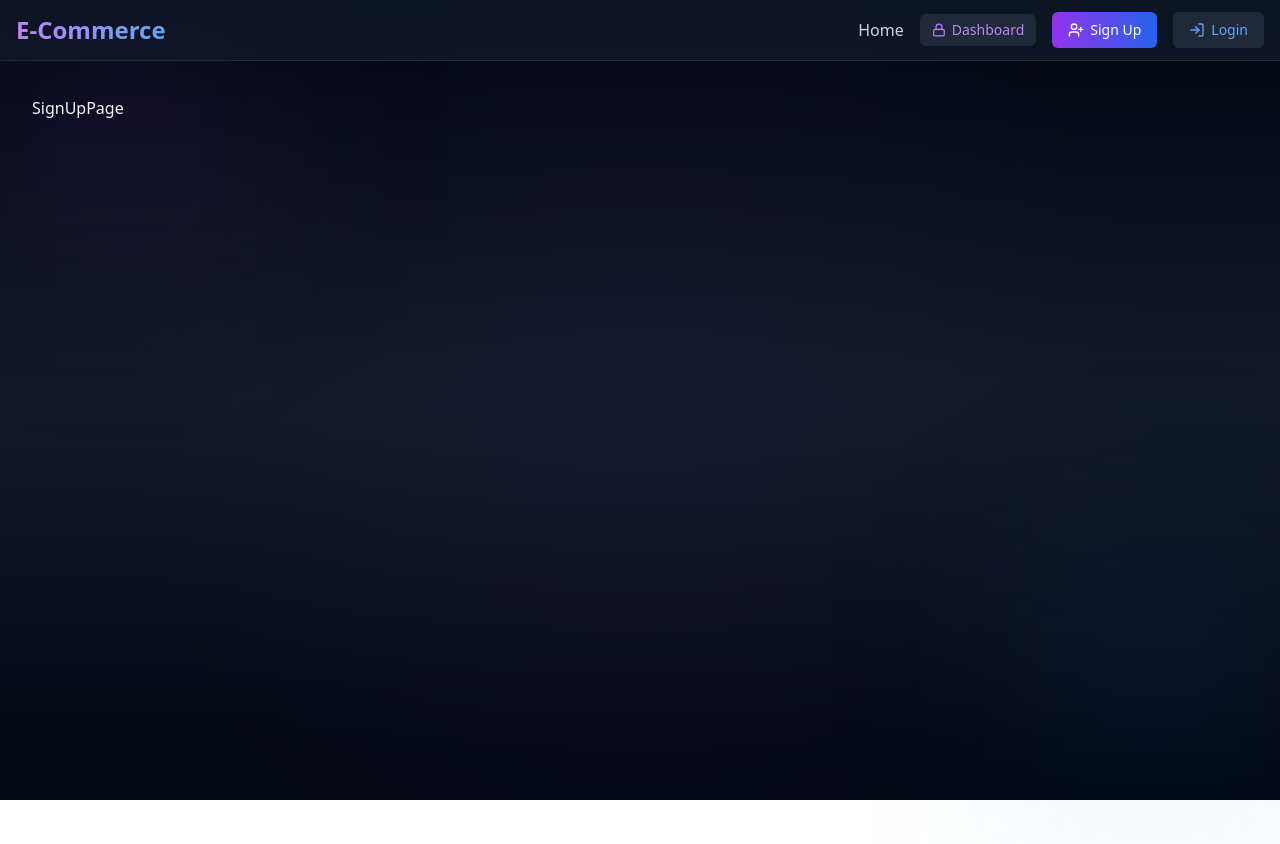
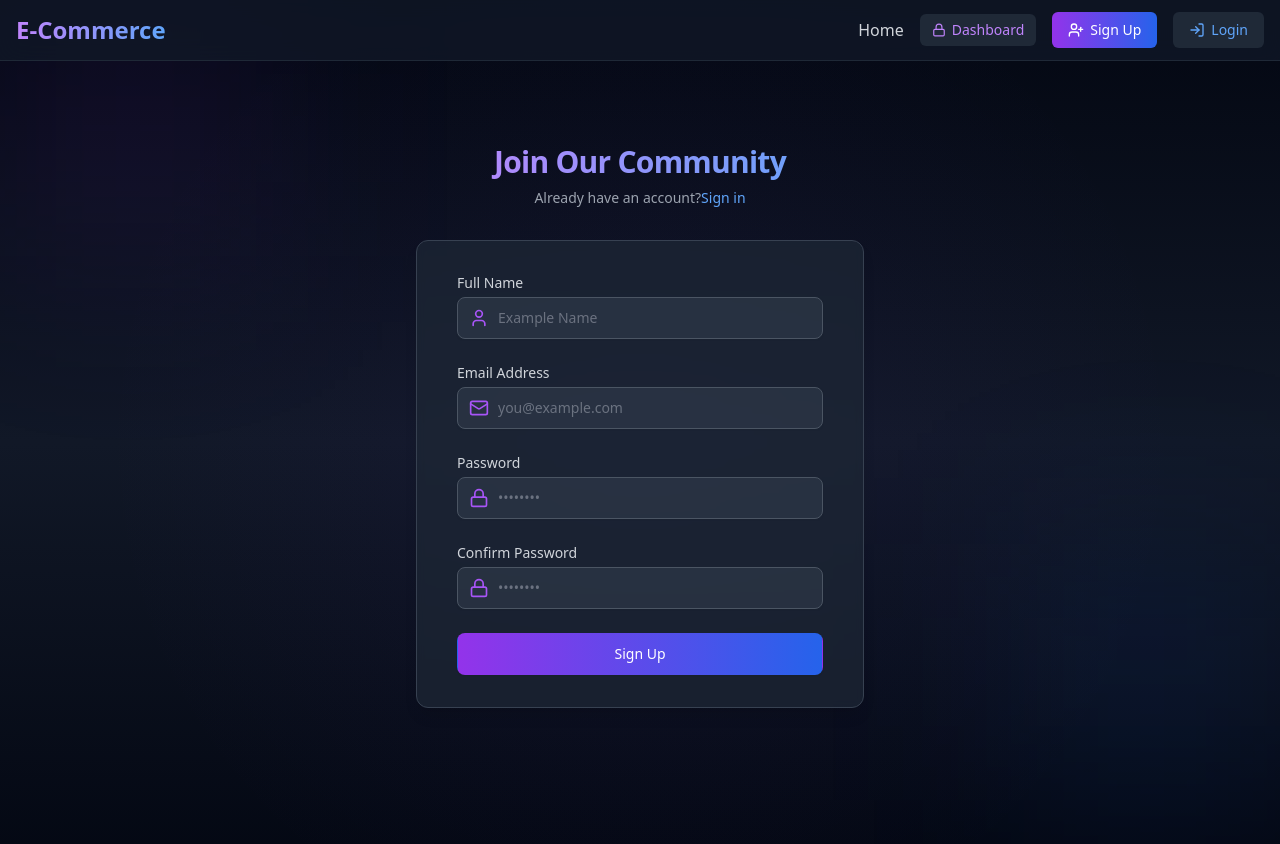
Before and after one commit to KasiMKurtay/E-Commerce-Store, a React (Vite) app in the folder frontend/: page /signup in a window 1280 px wide. Shown: the top 844 px of the page. Before the commit the page ends 800 px from the top, so only its background shows below. Built offline with nearby package versions, Linux system fonts and the light colour scheme.

Commit message:
Signup page Design

```diff
--- a/frontend/src/App.jsx
+++ b/frontend/src/App.jsx
@@ -15,7 +15,7 @@ const App = () => {
 
       <div className="relative z-10">
         <Navbar />
-        <main className="pt-24 pb-12 px-4 sm:px-6 lg:px-8 max-w-7xl mx-auto">
+        <main className="pt-24 pb-32 px-4 sm:px-6 lg:px-8 max-w-7xl mx-auto">
           <Routes>
             <Route path="/" element={<HomePage />} />
             <Route path="/signup" element={<SignUpPage />} />
--- a/frontend/src/pages/SignUpPage.jsx
+++ b/frontend/src/pages/SignUpPage.jsx
@@ -1,9 +1,175 @@
-import React from 'react'
+import React, { useState } from "react";
+import { motion } from "framer-motion";
+import { User, Mail, Lock, Loader2 } from "lucide-react";
+import { Link } from "react-router-dom";
 
 const SignUpPage = () => {
+  const [loading, setLoading] = useState(false);
+  const [formData, setFormData] = useState({
+    name: "",
+    email: "",
+    password: "",
+    confirmPassword: "",
+  });
+
+  const handleSubmit = (e) => {
+    e.preventDefault();
+  };
+
   return (
-    <div>SignUpPage</div>
-  )
-}
+    <div className="flex min-h-full flex-1 flex-col justify-center py-12 sm:px-6 lg:px-8">
+      <motion.div
+        className="sm:mx-auto sm:w-full sm:max-w-md"
+        initial={{ opacity: 0, y: -20 }}
+        animate={{ opacity: 1, y: 0 }}
+        transition={{ duration: 0.6, type: "spring" }}
+      >
+        <h2 className="text-center text-3xl font-bold tracking-tight bg-gradient-to-r from-purple-400 to-blue-400 bg-clip-text text-transparent">
+          Join Our Community
+        </h2>
+        <p className="mt-2 text-center text-sm text-gray-400">
+          Already have an account?
+          <Link
+            to="/login"
+            className="font-medium text-blue-400 hover:text-blue-300"
+          >
+            Sign in
+          </Link>
+        </p>
+      </motion.div>
 
-export default SignUpPage
+      <motion.div
+        initial={{ opacity: 0, scale: 0.95 }}
+        animate={{ opacity: 1, scale: 1 }}
+        transition={{ duration: 0.5, delay: 0.2 }}
+        className="mt-8 sm:mx-auto sm:w-full sm:max-w-md"
+      >
+        <div className="bg-gray-800/70 backdrop-blur-sm border border-gray-700 rounded-xl py-8 px-6 shadow-lg sm:px-10">
+          <form onSubmit={handleSubmit} className="space-y-6">
+            <div>
+              <label
+                htmlFor="name"
+                className="block text-sm font-medium text-gray-300"
+              >
+                Full Name
+              </label>
+              <div className="mt-1 relative rounded-md shadow-sm">
+                <div className="absolute inset-y-0 left-0 pl-3 flex items-center pointer-events-none">
+                  <User className="h-5 w-5 text-purple-500" />
+                </div>
+                <input
+                  type="text"
+                  id="name"
+                  required
+                  value={formData.name}
+                  onChange={(e) =>
+                    setFormData({ ...formData, name: e.target.value })
+                  }
+                  className="block w-full bg-gray-700/50 border border-gray-600 rounded-lg py-2.5 pl-10 text-gray-200 placeholder-gray-500 focus:ring-2 focus:ring-purple-500 focus:border-transparent sm:text-sm"
+                  placeholder="Example Name"
+                />
+              </div>
+            </div>
+
+            <div>
+              <label
+                htmlFor="email"
+                className="block text-sm font-medium text-gray-300"
+              >
+                Email Address
+              </label>
+              <div className="mt-1 relative rounded-md shadow-sm">
+                <div className="absolute inset-y-0 left-0 pl-3 flex items-center pointer-events-none">
+                  <Mail className="h-5 w-5 text-purple-500" />
+                </div>
+                <input
+                  type="email"
+                  id="email"
+                  required
+                  value={formData.email}
+                  onChange={(e) =>
+                    setFormData({ ...formData, email: e.target.value })
+                  }
+                  className="block w-full bg-gray-700/50 border border-gray-600 rounded-lg py-2.5 pl-10 text-gray-200 placeholder-gray-500 focus:ring-2 focus:ring-purple-500 focus:border-transparent sm:text-sm"
+                  placeholder="you@example.com"
+                />
+              </div>
+            </div>
+
+            <div>
+              <label
+                htmlFor="password"
+                className="block text-sm font-medium text-gray-300"
+              >
+                Password
+              </label>
+              <div className="mt-1 relative rounded-md shadow-sm">
+                <div className="absolute inset-y-0 left-0 pl-3 flex items-center pointer-events-none">
+                  <Lock className="h-5 w-5 text-purple-500" />
+                </div>
+                <input
+                  type="password"
+                  id="password"
+                  required
+                  value={formData.password}
+                  onChange={(e) =>
+                    setFormData({ ...formData, password: e.target.value })
+                  }
+                  className="block w-full bg-gray-700/50 border border-gray-600 rounded-lg py-2.5 pl-10 text-gray-200 placeholder-gray-500 focus:ring-2 focus:ring-purple-500 focus:border-transparent sm:text-sm"
+                  placeholder="••••••••"
+                />
+              </div>
+            </div>
+
+            <div>
+              <label
+                htmlFor="confirmPassword"
+                className="block text-sm font-medium text-gray-300"
+              >
+                Confirm Password
+              </label>
+              <div className="mt-1 relative rounded-md shadow-sm">
+                <div className="absolute inset-y-0 left-0 pl-3 flex items-center pointer-events-none">
+                  <Lock className="h-5 w-5 text-purple-500" />
+                </div>
+                <input
+                  type="password"
+                  id="confirmPassword"
+                  required
+                  value={formData.confirmPassword}
+                  onChange={(e) =>
+                    setFormData({
+                      ...formData,
+                      confirmPassword: e.target.value,
+                    })
+                  }
+                  className="block w-full bg-gray-700/50 border border-gray-600 rounded-lg py-2.5 pl-10 text-gray-200 placeholder-gray-500 focus:ring-2 focus:ring-purple-500 focus:border-transparent sm:text-sm"
+                  placeholder="••••••••"
+                />
+              </div>
+            </div>
+
+            <div>
+              <button
+                type="submit"
+                disabled={loading}
+                className="w-full flex justify-center items-center py-2.5 px-4 border border-transparent rounded-lg shadow-sm text-sm font-medium text-white bg-gradient-to-r from-purple-600 to-blue-600 hover:from-purple-700 hover:to-blue-700 focus:outline-none focus:ring-2 focus:ring-offset-2 focus:ring-purple-500 transition-all duration-200"
+              >
+                {loading ? (
+                  <>
+                    <Loader2 className="animate-spin mr-2 h-4 w-4" />
+                    Creating account...
+                  </>
+                ) : (
+                  "Sign Up"
+                )}
+              </button>
+            </div>
+          </form>
+        </div>
+      </motion.div>
+    </div>
+  );
+};
+
+export default SignUpPage;
```
